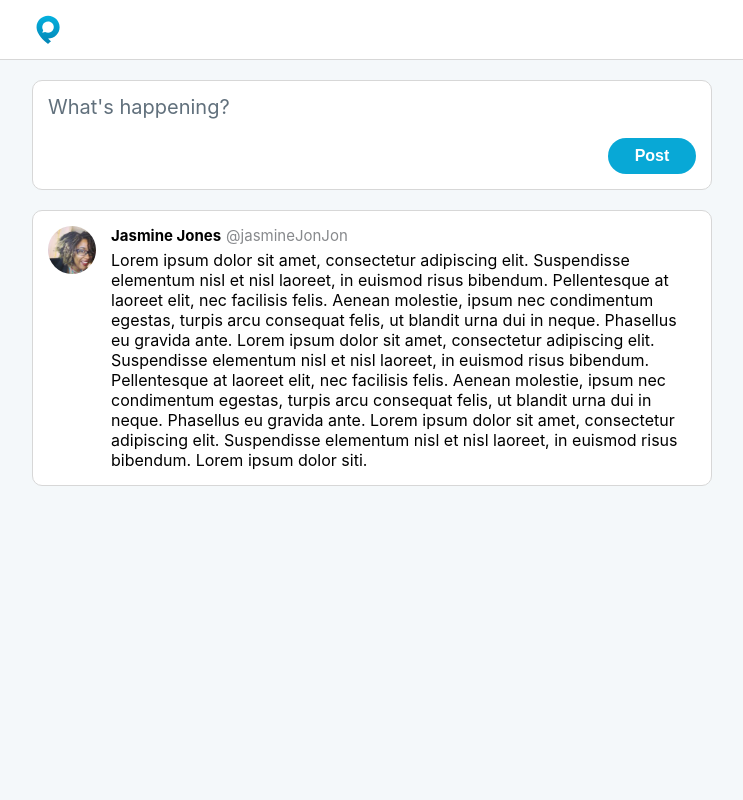
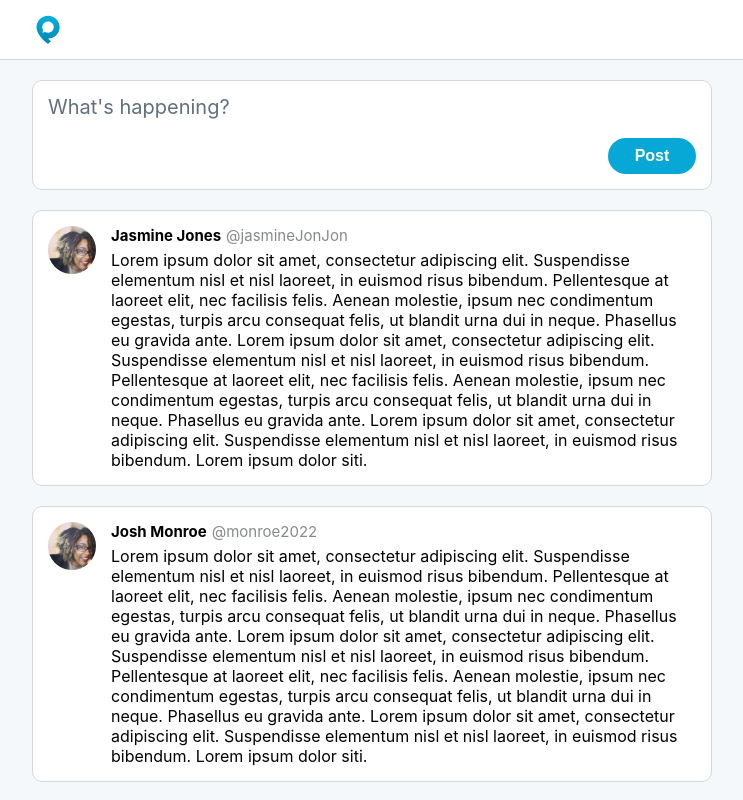
Before and after one commit to Matheuslm10/twitto, a React (Create React App) app: page / in a window 1280 px wide. Shown: the top 800 px of the page, without its empty margins (268-1011 px from the left). Built offline with nearby package versions, Linux system fonts and the light colour scheme.

Commit message:
feat: displays a list of posts.

```diff
--- a/src/components/Post/index.tsx
+++ b/src/components/Post/index.tsx
@@ -5,24 +5,28 @@ import Card from 'components/Card'
 
 import userExample from 'assets/user-example.jpeg'
 
-const user = {
-  name: 'Jasmine Jones',
-  username: 'jasmineJonJon',
-  postContent:
-    'Lorem ipsum dolor sit amet, consectetur adipiscing elit. Suspendisse elementum nisl et nisl laoreet, in euismod risus bibendum. Pellentesque at laoreet elit, nec facilisis felis. Aenean molestie, ipsum nec condimentum egestas, turpis arcu consequat felis, ut blandit urna dui in neque. Phasellus eu gravida ante. Lorem ipsum dolor sit amet, consectetur adipiscing elit. Suspendisse elementum nisl et nisl laoreet, in euismod risus bibendum. Pellentesque at laoreet elit, nec facilisis felis. Aenean molestie, ipsum nec condimentum egestas, turpis arcu consequat felis, ut blandit urna dui in neque. Phasellus eu gravida ante. Lorem ipsum dolor sit amet, consectetur adipiscing elit. Suspendisse elementum nisl et nisl laoreet, in euismod risus bibendum. Lorem ipsum dolor siti.',
+type PostProps = {
+  id: number
+  author: PostAuthor
+  postContent: string
 }
 
-const Post = () => {
+type PostAuthor = {
+  name: string
+  username: string
+}
+
+const Post = ({ author, postContent }: PostProps) => {
   return (
     <Card>
       <S.Wrapper>
         <S.ProfilePicture src={userExample} />
         <S.TextWrapper>
           <S.UserInfoWrapper>
-            <h1>{user.name}</h1>
-            <h2>{'@' + user.username}</h2>
+            <h1>{author.name}</h1>
+            <h2>{'@' + author.username}</h2>
           </S.UserInfoWrapper>
-          {user.postContent}
+          {postContent}
         </S.TextWrapper>
       </S.Wrapper>
     </Card>
--- a/src/pages/HomePage/index.tsx
+++ b/src/pages/HomePage/index.tsx
@@ -5,13 +5,45 @@ import Header from 'components/Header'
 import Post from 'components/Post'
 import PostMaker from 'components/PostMaker'
 
+const posts = [
+  {
+    id: 1,
+    author: {
+      name: 'Jasmine Jones',
+      username: 'jasmineJonJon',
+    },
+    postContent:
+      'Lorem ipsum dolor sit amet, consectetur adipiscing elit. Suspendisse elementum nisl et nisl laoreet, in euismod risus bibendum. Pellentesque at laoreet elit, nec facilisis felis. Aenean molestie, ipsum nec condimentum egestas, turpis arcu consequat felis, ut blandit urna dui in neque. Phasellus eu gravida ante. Lorem ipsum dolor sit amet, consectetur adipiscing elit. Suspendisse elementum nisl et nisl laoreet, in euismod risus bibendum. Pellentesque at laoreet elit, nec facilisis felis. Aenean molestie, ipsum nec condimentum egestas, turpis arcu consequat felis, ut blandit urna dui in neque. Phasellus eu gravida ante. Lorem ipsum dolor sit amet, consectetur adipiscing elit. Suspendisse elementum nisl et nisl laoreet, in euismod risus bibendum. Lorem ipsum dolor siti.',
+  },
+  {
+    id: 2,
+    author: {
+      name: 'Josh Monroe',
+      username: 'monroe2022',
+    },
+    postContent:
+      'Lorem ipsum dolor sit amet, consectetur adipiscing elit. Suspendisse elementum nisl et nisl laoreet, in euismod risus bibendum. Pellentesque at laoreet elit, nec facilisis felis. Aenean molestie, ipsum nec condimentum egestas, turpis arcu consequat felis, ut blandit urna dui in neque. Phasellus eu gravida ante. Lorem ipsum dolor sit amet, consectetur adipiscing elit. Suspendisse elementum nisl et nisl laoreet, in euismod risus bibendum. Pellentesque at laoreet elit, nec facilisis felis. Aenean molestie, ipsum nec condimentum egestas, turpis arcu consequat felis, ut blandit urna dui in neque. Phasellus eu gravida ante. Lorem ipsum dolor sit amet, consectetur adipiscing elit. Suspendisse elementum nisl et nisl laoreet, in euismod risus bibendum. Lorem ipsum dolor siti.',
+  },
+  {
+    id: 3,
+    author: {
+      name: 'Matheus Machado',
+      username: 'matmachado',
+    },
+    postContent:
+      'Lorem ipsum dolor sit amet, consectetur adipiscing elit. Suspendisse elementum nisl et nisl laoreet, in euismod risus bibendum. Pellentesque at laoreet elit, nec facilisis felis. Aenean molestie, ipsum nec condimentum egestas, turpis arcu consequat felis, ut blandit urna dui in neque. Phasellus eu gravida ante. Lorem ipsum dolor sit amet, consectetur adipiscing elit. Suspendisse elementum nisl et nisl laoreet, in euismod risus bibendum. Pellentesque at laoreet elit, nec facilisis felis. Aenean molestie, ipsum nec condimentum egestas, turpis arcu consequat felis, ut blandit urna dui in neque. Phasellus eu gravida ante. Lorem ipsum dolor sit amet, consectetur adipiscing elit. Suspendisse elementum nisl et nisl laoreet, in euismod risus bibendum. Lorem ipsum dolor siti.',
+  },
+]
+
 const HomePage = () => {
   return (
     <>
       <Header />
       <S.Wrapper>
         <PostMaker />
-        <Post />
+        {posts.map((postInfo) => (
+          <Post {...postInfo} key={postInfo.id} />
+        ))}
       </S.Wrapper>
     </>
   )
```
